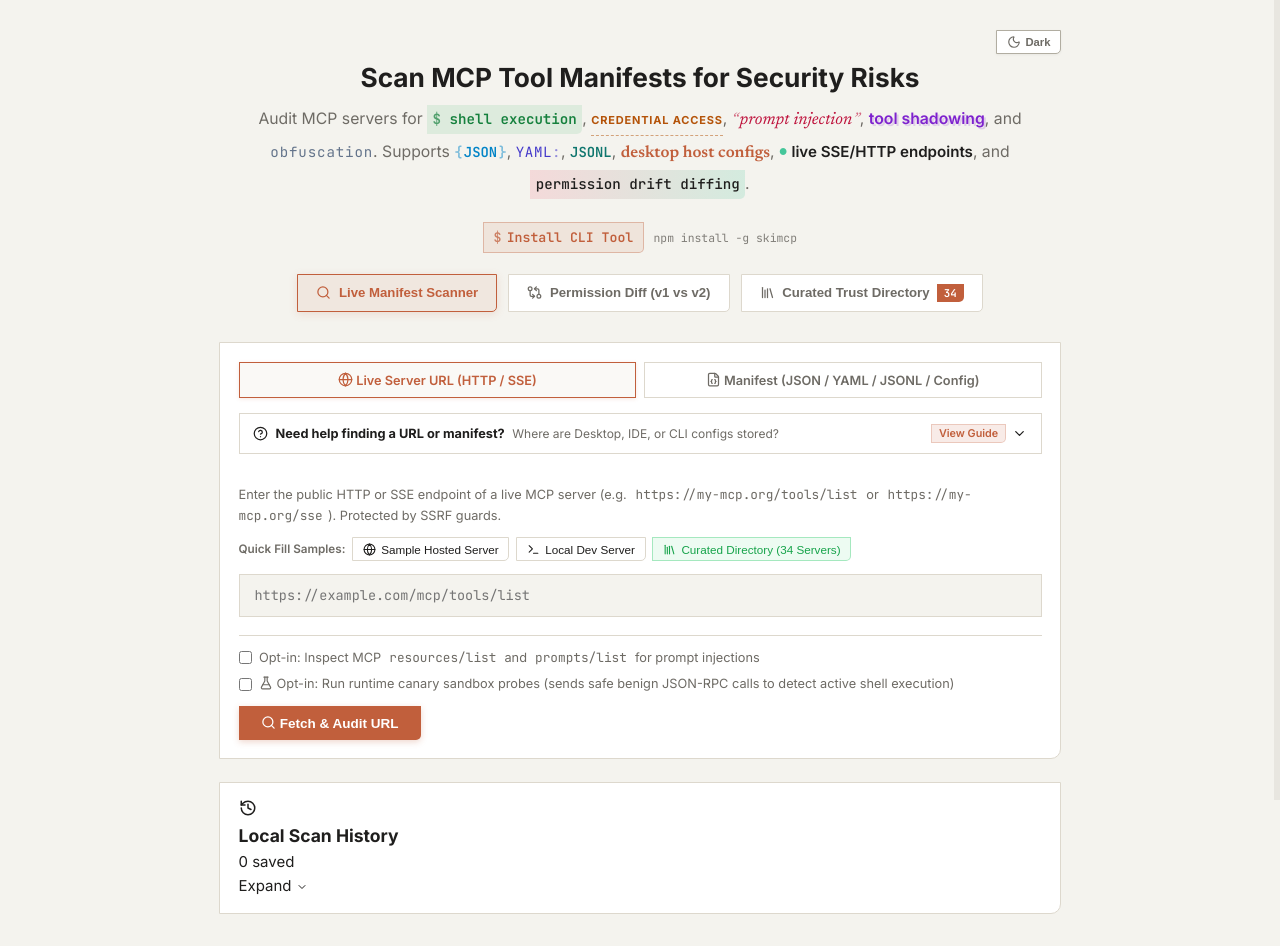
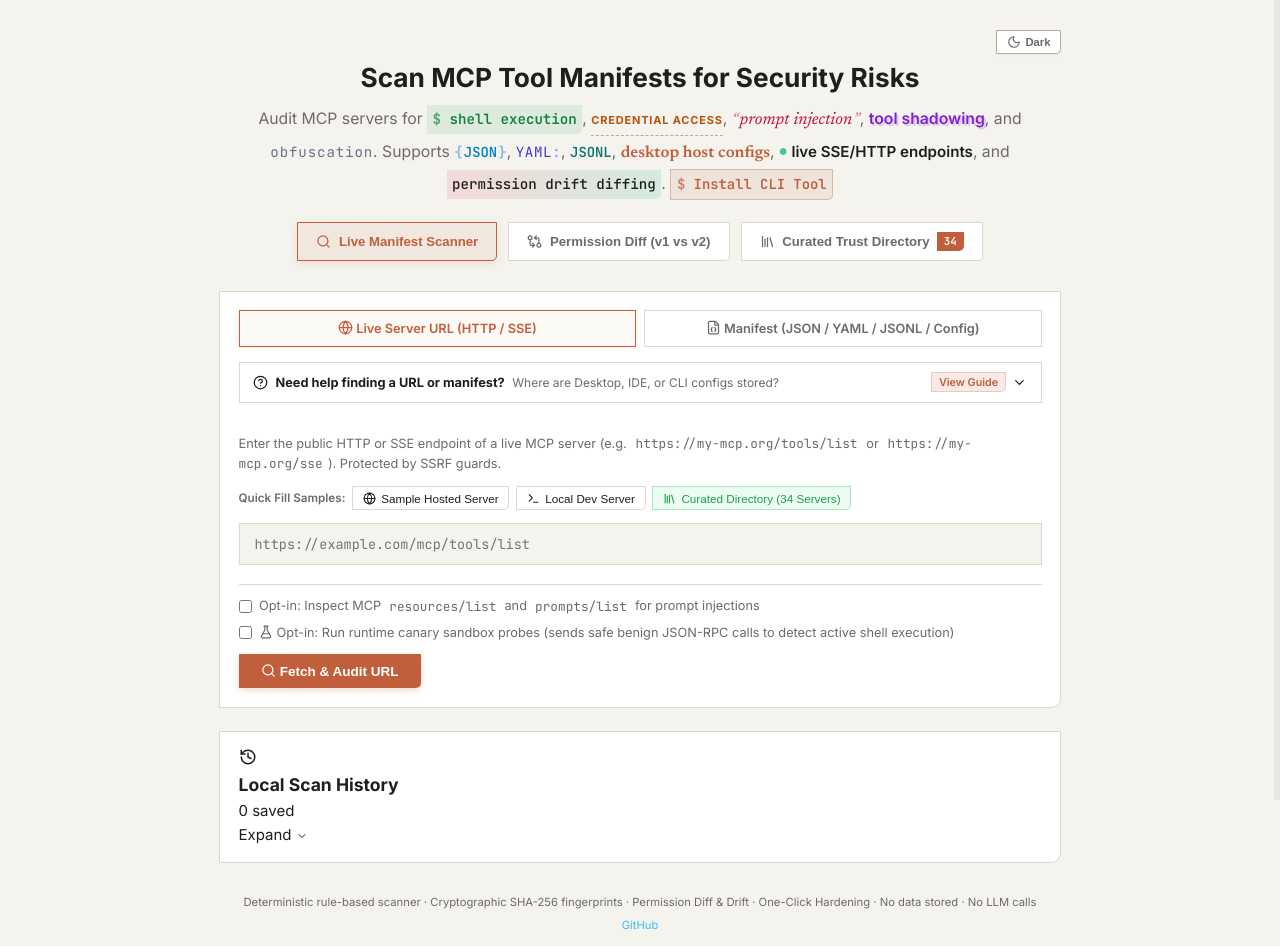
Before and after one commit to tejasec/SkiMCP, a React (Vite) app in the folder frontend/: page / in a window 1280 px wide. Shown: the top 946 px of the page. Built offline with nearby package versions, Linux system fonts and the light colour scheme.

Commit message:
style(ui): make Install CLI Tool inline and simplify footer GitHub link

```diff
--- a/frontend/src/App.tsx
+++ b/frontend/src/App.tsx
@@ -297,8 +297,7 @@ export default function App() {
             rel="noopener noreferrer"
             className="footer-github-link"
           >
-            <Icon name="code" size={13} /> Source Code on GitHub (tejasec/SkiMCP){' '}
-            <Icon name="external-link" size={12} />
+            GitHub
           </a>
         </p>
       </footer>
--- a/frontend/src/components/InteractiveHeroCopy.tsx
+++ b/frontend/src/components/InteractiveHeroCopy.tsx
@@ -288,13 +288,9 @@ export default function InteractiveHeroCopy({
         {renderTokenButton('format-jsonl')},{' '}
         {renderTokenButton('desktop-config')},{' '}
         {renderTokenButton('live-sse')}, and{' '}
-        {renderTokenButton('permission-diff')}.
+        {renderTokenButton('permission-diff')}.{' '}
+        {renderTokenButton('install-cli')}
       </p>
-
-      <div className="hero-cli-callout">
-        {renderTokenButton('install-cli')}
-        <span className="hero-cli-hint">npm install -g skimcp</span>
-      </div>
 
       {/* Stage 1: Peek Tooltip (Non-blocking, hover-intent ~150ms) */}
       {activePeekToken && peekLayout && (
--- a/frontend/src/styles.css
+++ b/frontend/src/styles.css
@@ -215,7 +215,7 @@ body {
   color: var(--text-dim);
   max-width: 100%;
   width: 100%;
-  margin: 0 auto 0.25rem;
+  margin: 0 auto 1.5rem;
   text-align: center;
   padding: 0 0.5rem;
 }
@@ -427,52 +427,31 @@ body {
   font-weight: 500;
 }
 
-/* 12. Install CLI Tool — emphasized terminal pill */
-.hero-cli-callout {
-  display: flex;
-  align-items: center;
-  justify-content: center;
-  flex-wrap: wrap;
-  gap: 0.65rem;
-  margin-top: 0.5rem;
-  margin-bottom: 1.35rem;
-}
-
+/* 12. Install CLI Tool — inline terminal prompt token */
 .tok-cli {
   font-family: var(--mono);
-  font-size: 0.88rem;
+  font-size: 0.88em;
   font-weight: 600;
   color: var(--brand-primary);
   background: rgba(193, 95, 60, 0.1);
   border: 1px solid rgba(193, 95, 60, 0.35);
-  padding: 0.3em 0.72em;
-  border-radius: var(--shape-chip);
-  display: inline-flex;
-  align-items: center;
-  gap: 0.35rem;
+  padding: 0.05em 0.42em;
+  border-radius: var(--shape-chip);
+  white-space: nowrap;
   transition:
     background 150ms ease,
     border-color 150ms ease,
-    transform 120ms ease,
-    box-shadow 150ms ease,
     filter 160ms ease;
 }
 
 .tok-cli::before {
-  content: "$";
+  content: "$ ";
   opacity: 0.75;
-  font-weight: 700;
 }
 
 .tok-cli:hover {
   background: rgba(193, 95, 60, 0.16);
   border-color: var(--brand-primary);
-  box-shadow: 0 3px 10px rgba(193, 95, 60, 0.18);
-  transform: translateY(-1px);
-}
-
-.tok-cli:active {
-  transform: scale(0.98);
 }
 
 [data-theme="dark"] .tok-cli {
@@ -484,13 +463,6 @@ body {
 [data-theme="dark"] .tok-cli:hover {
   background: rgba(193, 95, 60, 0.24);
   border-color: #e07a5f;
-}
-
-.hero-cli-hint {
-  font-family: var(--mono);
-  font-size: 0.76rem;
-  color: var(--text-dim);
-  opacity: 0.85;
 }
 
 /* ── Progressive Disclosure: Peek Tooltip (Stage 1) ───────────────── */
@@ -3462,40 +3434,31 @@ body {
   margin-top: 2rem;
   color: var(--text-dim);
   font-size: 0.75rem;
-  display: flex;
-  flex-direction: column;
-  align-items: center;
-  gap: 0.55rem;
 }
 
 .footer-source-row {
-  margin: 0;
+  margin-top: 0.35rem;
 }
 
 .footer-github-link {
-  display: inline-flex;
-  align-items: center;
-  gap: 0.35rem;
-  padding: 0.25rem 0.65rem;
-  border-radius: var(--shape-chip);
-  border: 1px solid var(--border);
-  background: var(--surface);
-  color: var(--text);
-  font-size: 0.74rem;
-  font-weight: 500;
+  color: #38bdf8;
+  font-size: 0.75rem;
+  font-weight: 400;
   text-decoration: none;
-  transition: color 0.15s ease, border-color 0.15s ease, background 0.15s ease, transform 0.12s ease;
+  transition: color 0.15s ease;
 }
 
 .footer-github-link:hover {
-  color: var(--accent);
-  border-color: var(--accent);
-  background: var(--surface-hover);
-  transform: translateY(-1px);
-}
-
-.footer-github-link:active {
-  transform: scale(0.98);
+  color: #0284c7;
+  text-decoration: underline;
+}
+
+[data-theme="dark"] .footer-github-link {
+  color: #7dd3fc;
+}
+
+[data-theme="dark"] .footer-github-link:hover {
+  color: #bae6fd;
 }
 
 /* ── Responsive ──────────────────────────────────────────────────── */
```
